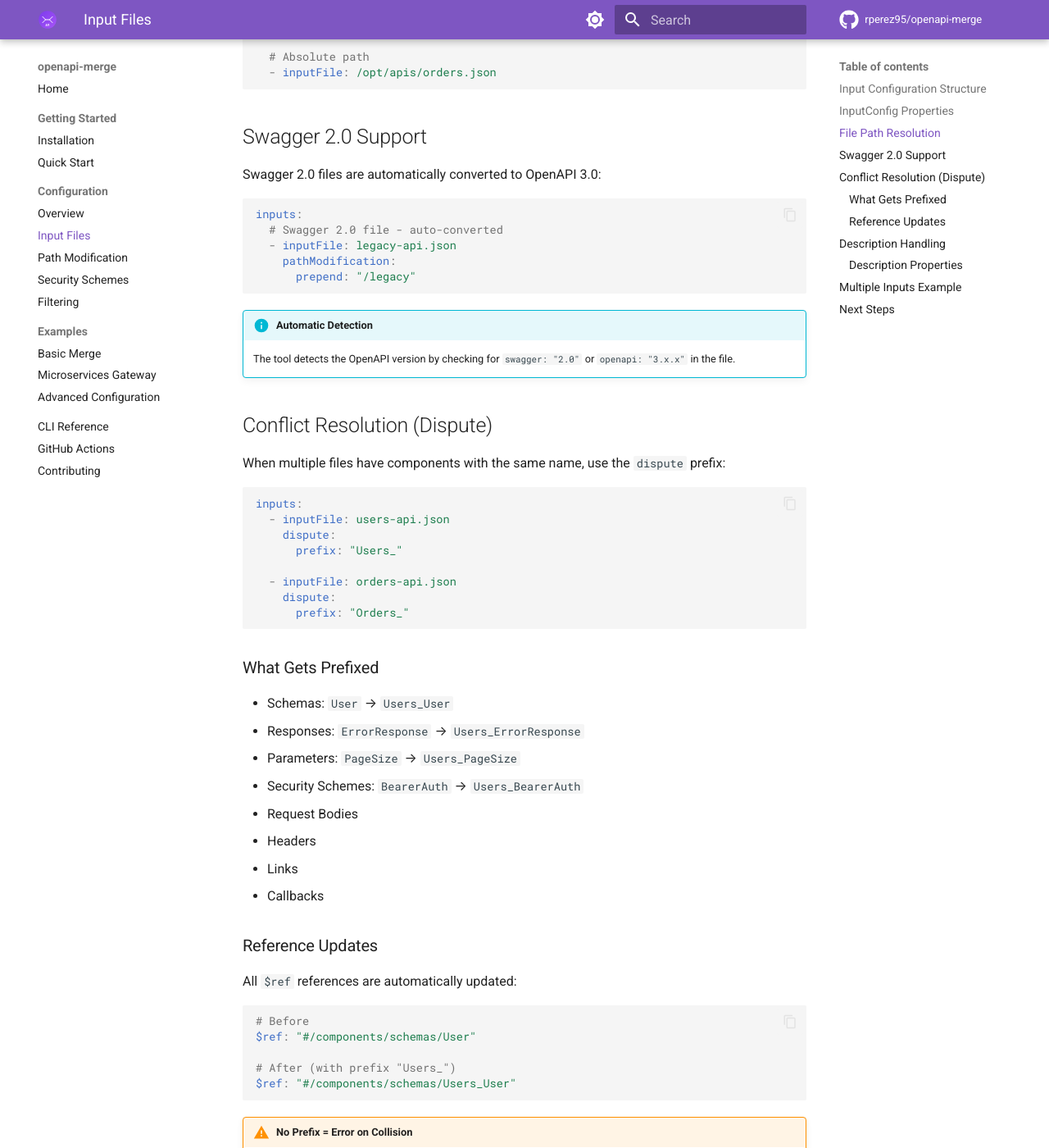
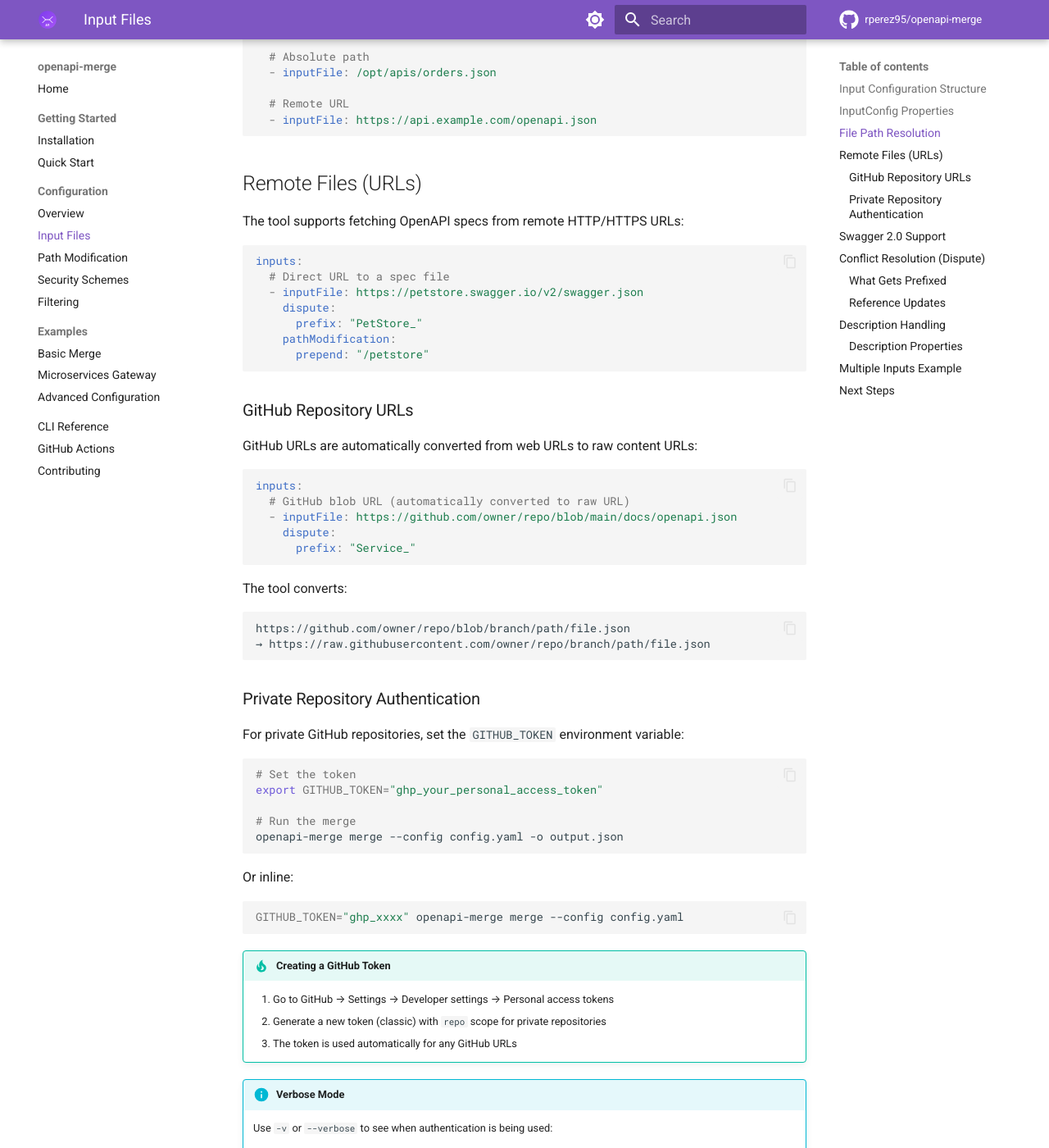
Before and after one commit to rperez95/openapi-merge, an MkDocs documentation site: the page built from docs/configuration/inputs.md, in a window 1280 px wide and 1400 px high, scrolled down 1601 px. Shown: the whole window at 82% size. Built offline with MkDocs 1.6.1 and Material for MkDocs 9.7.7, drawn with Linux system fonts in a browser that asks for light colours; comment, search, counter and statistics services are not loaded; some of the changed text lies outside the part shown.

Commit message:
feat: add support for fetching OpenAPI specs from remote URLs and GitHub private repositories

````diff
--- a/docs/configuration/inputs.md
+++ b/docs/configuration/inputs.md
@@ -54,7 +54,7 @@ inputs:
 
 ## File Path Resolution
 
-Paths can be absolute or relative to the config file:
+Paths can be absolute, relative to the config file, or remote URLs:
 
 ```yaml
 inputs:
@@ -63,7 +63,72 @@ inputs:
 
   # Absolute path
   - inputFile: /opt/apis/orders.json
+
+  # Remote URL
+  - inputFile: https://api.example.com/openapi.json
 ```
+
+## Remote Files (URLs)
+
+The tool supports fetching OpenAPI specs from remote HTTP/HTTPS URLs:
+
+```yaml
+inputs:
+  # Direct URL to a spec file
+  - inputFile: https://petstore.swagger.io/v2/swagger.json
+    dispute:
+      prefix: "PetStore_"
+    pathModification:
+      prepend: "/petstore"
+```
+
+### GitHub Repository URLs
+
+GitHub URLs are automatically converted from web URLs to raw content URLs:
+
+```yaml
+inputs:
+  # GitHub blob URL (automatically converted to raw URL)
+  - inputFile: https://github.com/owner/repo/blob/main/docs/openapi.json
+    dispute:
+      prefix: "Service_"
+```
+
+The tool converts:
+```
+https://github.com/owner/repo/blob/branch/path/file.json
+→ https://raw.githubusercontent.com/owner/repo/branch/path/file.json
+```
+
+### Private Repository Authentication
+
+For private GitHub repositories, set the `GITHUB_TOKEN` environment variable:
+
+```bash
+# Set the token
+export GITHUB_TOKEN="ghp_your_personal_access_token"
+
+# Run the merge
+openapi-merge merge --config config.yaml -o output.json
+```
+
+Or inline:
+
+```bash
+GITHUB_TOKEN="ghp_xxxx" openapi-merge merge --config config.yaml
+```
+
+!!! tip "Creating a GitHub Token"
+    1. Go to GitHub → Settings → Developer settings → Personal access tokens
+    2. Generate a new token (classic) with `repo` scope for private repositories
+    3. The token is used automatically for any GitHub URLs
+
+!!! info "Verbose Mode"
+    Use `-v` or `--verbose` to see when authentication is being used:
+    ```bash
+    openapi-merge merge --config config.yaml -v
+    ```
+    Output will show: `Using GITHUB_TOKEN for authentication`
 
 ## Swagger 2.0 Support
 
````
Also changed, not shown: README.md (+2 -0 lines), docs/github-actions.md (+30 -0 lines), 2 other files.
